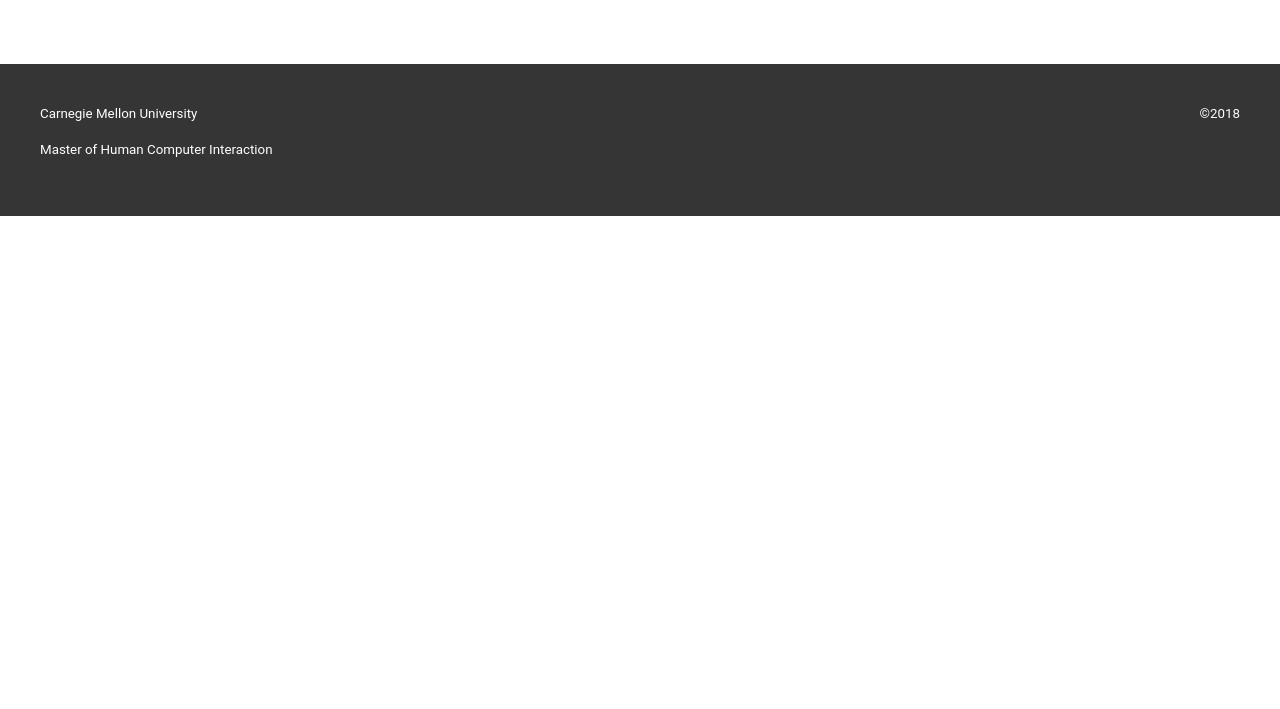
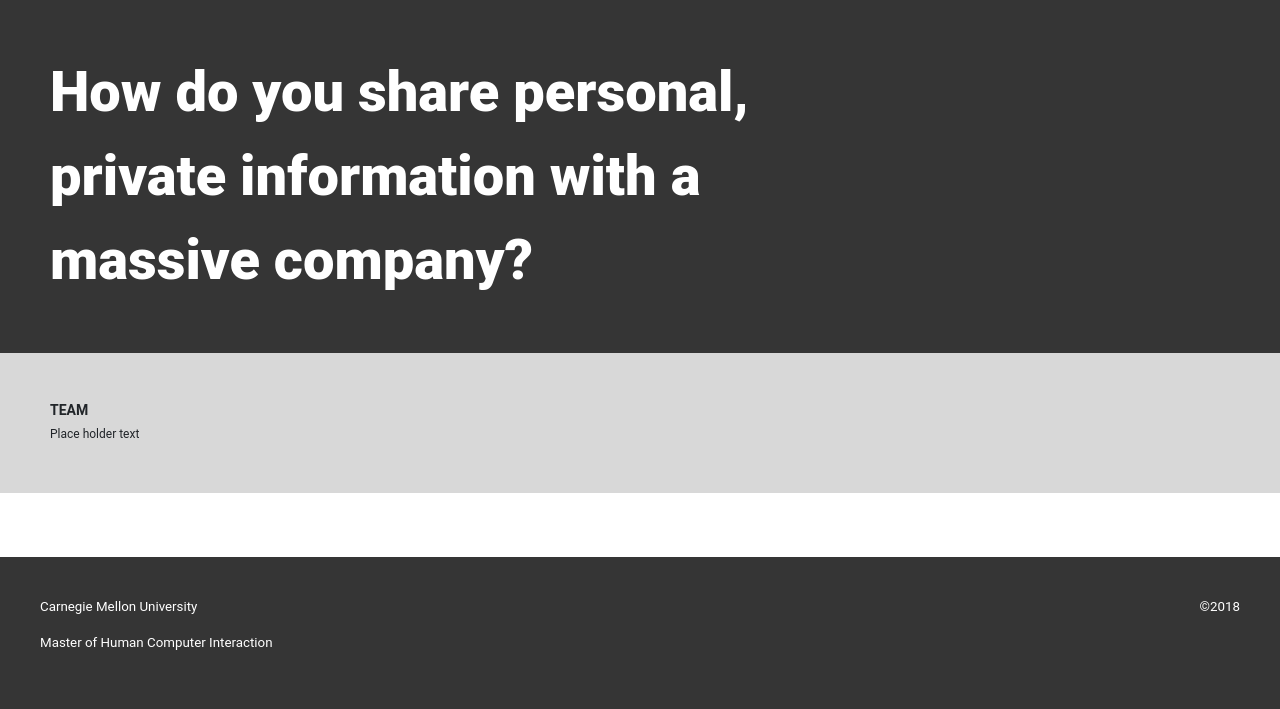
Before and after one commit to a-woods1/BB-website, a Flask app: page /story/ in a window 1280 px wide. Shown: the part 139-848 px from the top of the page. Before the commit the page ends 355 px from the top, so only its background shows below. Run offline with Flask 2, Linux system fonts and the light colour scheme; some libraries are stand-ins or nearby versions; some web fonts are replaced.

Commit message:
minor changes to logo and story
added story header and alt text to logo image

```diff
--- a/project/templates/header.html
+++ b/project/templates/header.html
@@ -3,7 +3,7 @@
       <div class="col-6">
         <a class="main_a" href="{{ url_for('home') }}">
           <span id="logo">
-            <img src="{{ url_for('static', filename='assets/images/teamlogo.png') }}">
+            <img src="{{ url_for('static', filename='assets/images/teamlogo.png') }}" alt="Box with Team Bloomberg written inside">
           </span>
         </a>
       </div>
--- a/project/templates/story.html
+++ b/project/templates/story.html
@@ -20,6 +20,28 @@
   <body id="main">
     <!--<div id="for_testing"></div>-->
 {% include "header.html" %}
+ <div id="page_title">
+    <div class="row">
+      <div class="col-lg-8 col-sm-12">
+    How do you share personal, private information with a massive company?
+  </div>
+  <div class="col-6">
+</div>
+</div>
+  </div>
+
+     <div class="row">
+         <div class="col-12">
+            <div id="subhead">
+                    <h4> TEAM </h4>
+                    <div class="row">
+                        <div class="col-lg-3 col-sm-12">
+                        Place holder text
+                        </div>
+                    </div>
+            </div>
+        </div>
+     </div>
     <!-- Header -->
     <div class="container">
 
```
